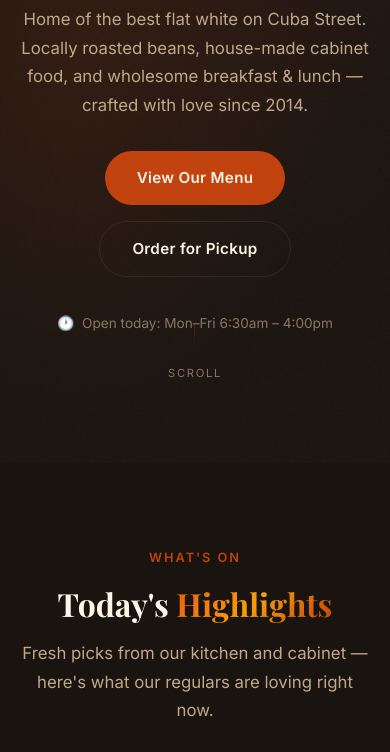
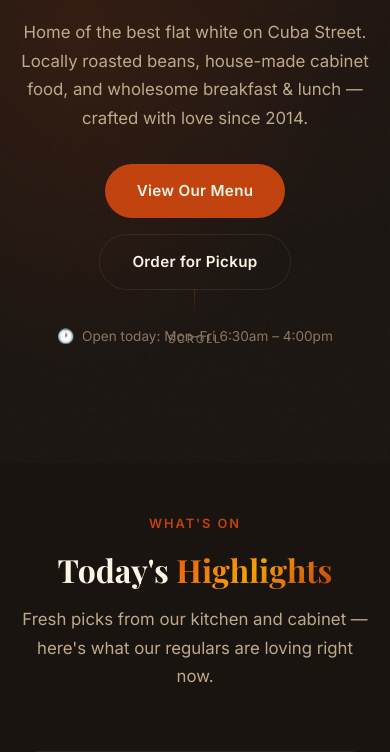
Before and after one commit to wingfieldgemini/cafetakeaways.github.io, a plain HTML site: page index.html in a window 390 px wide. Shown: the part 381-1133 px from the top of the page. Drawn offline with nearby package versions, Linux system fonts and the light colour scheme; a web font is replaced by a local one.

Commit message:
Fix mobile hero overlap with fixed nav

```diff
--- a/styles.css
+++ b/styles.css
@@ -1452,6 +1452,7 @@ body.cursor-hover .cursor-dot {
     .nav-cta { display: none; }
     .hamburger { display: flex; }
 
+    .hero { min-height: auto; padding: 140px 0 80px; }
     .hero-title { font-size: clamp(2.4rem, 10vw, 3.5rem); }
 
     .specials-grid { grid-template-columns: 1fr; }
```
